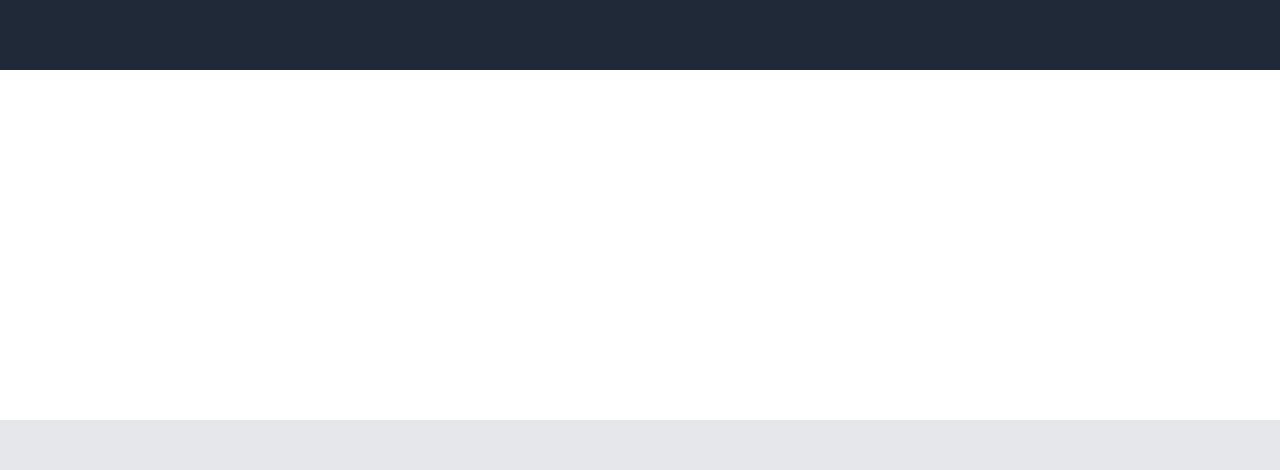
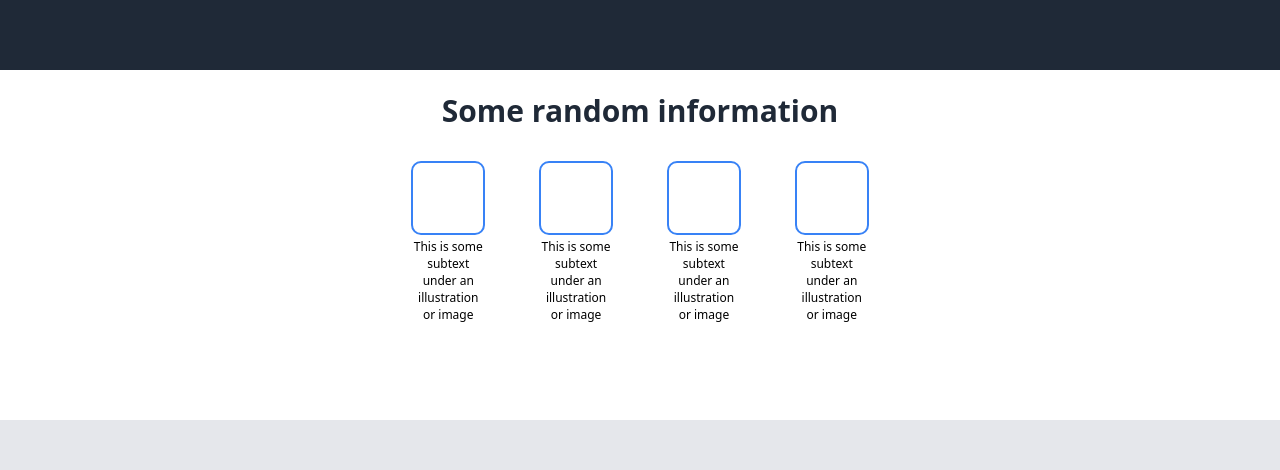
Before and after one commit to Munkleson/Odin-Project-landing-page-project, a plain HTML site: page index.html in a window 1280 px wide. Shown: the part 330-800 px from the top of the page. Drawn offline with Linux system fonts and the light colour scheme.

Commit message:
Finished the random information section, and thus finished the project

```diff
--- a/index.html
+++ b/index.html
@@ -12,7 +12,7 @@
         <div class="topBannerTopContainer">
             <div class="topBannerTopContainerHeaderLogoDiv">
                 <p class="topBannerTopContainerHeaderLogoDivText">Header Logo</p>
-            </div> <!-- topBannerTopContainerHeaderLogoDiv end-->
+            </div>
             <div class="topBannerTopContainerRightDivsMainContainer">
                 <div class="topBannerTopContainerRightDivsSubContainer">
                     <a href="google.com" class="headerTopLinks">header link one</a>
@@ -31,10 +31,46 @@
                 <img class="topBannerImage" src="https://currumbinvetservices.com.au/wp-content/uploads/2023/01/bird-physiology.jpg">
             </div>
         </div>
-    </div> <!-- end of top banner div-->
+    </div>
 
     <div class="randomInformationDiv">
+        <p class="randomInformationTopTextContainer">
+            Some random information
+        </p>
+        <div class="imageAndTextContainerDiv">
 
+            <div class="imageAndTextContainers">
+                    <div class="randomInformationImageDiv">
+                    </div>
+                    <p class="randomInformationUnderImageText">
+                        This is some subtext under an illustration or image
+                    </p>
+            </div>
+
+            <div class="imageAndTextContainers">
+                <div class="randomInformationImageDiv">
+                </div>
+                <p class="randomInformationUnderImageText">
+                    This is some subtext under an illustration or image
+                </p>
+            </div>
+
+            <div class="imageAndTextContainers">
+                <div class="randomInformationImageDiv">
+                </div>
+                <p class="randomInformationUnderImageText">
+                    This is some subtext under an illustration or image
+                </p>
+            </div>
+
+            <div class="imageAndTextContainers">
+                <div class="randomInformationImageDiv">
+                </div>
+                <p class="randomInformationUnderImageText">
+                    This is some subtext under an illustration or image
+                </p>
+            </div>
+        </div>
     </div>
 
     <div class="quoteDiv">
@@ -45,7 +81,6 @@
             </div>
         </div>
     </div>
-
     <div class="callToActionDiv">
         <div class="callToActionInnerContentDiv">
             <div class="callToActionLeftSide">
@@ -58,15 +93,14 @@
                     </p>
                 </div>
             </div>
-
             <div class="callToActionRightSide">
                 <button class="callToActionSignUpButton">Sign up</button>
             </div>
         </div>
     </div>
-
     <div class="odinCopyrightDiv">
-        Copyright © The Odin Project 2021
+        Copyright © The Munkleson Project 2024<br><br>
+        All credits and rights for the design of the page goes to The Odin Project.
     </div>
 
 </body>
--- a/styles.css
+++ b/styles.css
@@ -129,6 +129,50 @@ h1 {
     padding-right: calc(var(--pagePadding) + 50px);
 }
 
+.randomInformationTopTextContainer {
+    color: #1F2937;
+    font-weight: bold;
+    font-size: 30px;
+    margin: 0;
+    padding-top: 20px;
+    padding-bottom: 30px;
+    text-align: center;
+    /* box-sizing: border-box; */
+}
+
+.imageAndTextContainerDiv {
+    height: 300px;
+    height: fit-content;
+    display: flex;
+    justify-content: space-evenly;
+    flex-direction: row;
+    width: 100%;
+}
+
+.imageAndTextContainers {
+    width: 13%;
+    height: 100%;
+    display: flex;
+    flex-direction: column;
+}
+
+.randomInformationImageDiv {
+    border: solid;
+    border-width: 2px;
+    border-color: #3882F6;
+    width: 100%;
+    aspect-ratio: 1/1;
+    box-sizing: border-box;
+    border-radius: 10px;
+    width: 100%;
+}
+
+.randomInformationUnderImageText {
+    font-size: 12px;
+    width: 100%;
+    text-align: center;
+    margin-top: 3px;
+}
 
 /**/
 
@@ -144,6 +188,8 @@ h1 {
     padding-right: calc(var(--pagePadding) + 70px);
     display: flex;
     align-items: center;
+    overflow: hidden;
+
 }
 
 .quote {
@@ -235,4 +281,5 @@ h1 {
     justify-content: center;
     align-items: center;
     color: white;
+    text-align: center;
 }
```
